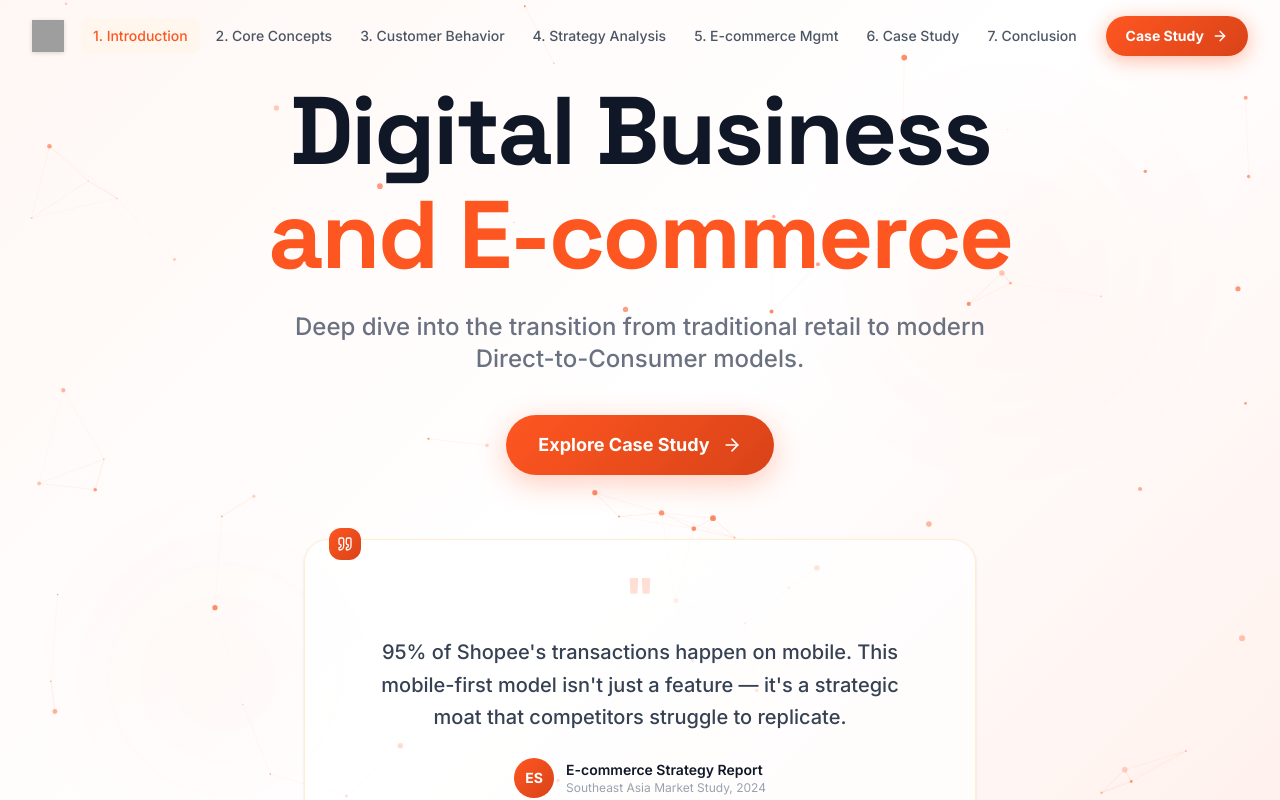
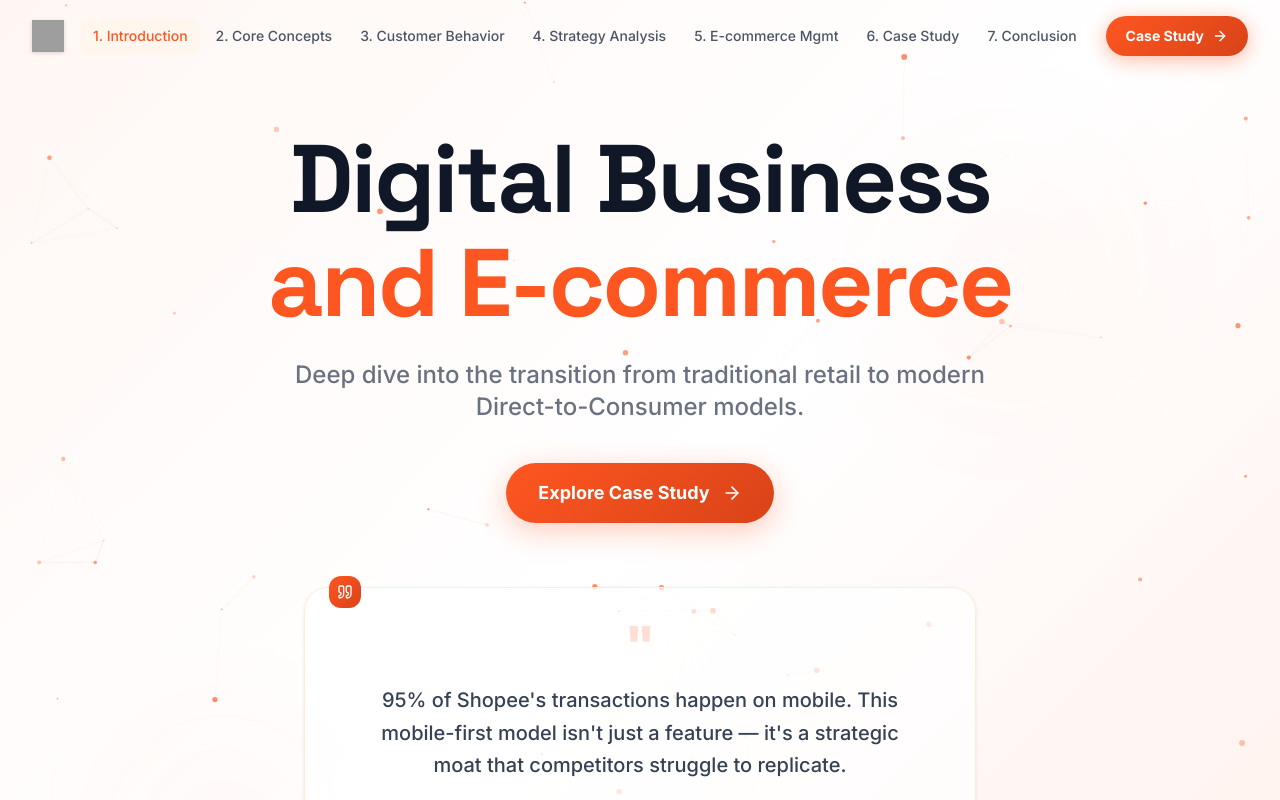
Before and after one commit to baohan08112007/DTB_Assignment_1, a React (Vite) app: page / in a window 1280 px wide. Shown: the top 800 px of the page. Built offline with nearby package versions, Linux system fonts and the light colour scheme; grey boxes are pictures that could not be loaded.

Commit message:
style: Update hero section layout and background for improved aesthetics

```diff
--- a/src/pages/Home.jsx
+++ b/src/pages/Home.jsx
@@ -39,9 +39,14 @@ export default function Home() {
   const heroOpacity = useTransform(scrollYProgress, [0, 0.8], [1, 0]);
 
   return (
-    <section id="hero" ref={heroRef} className="relative min-h-screen flex items-center justify-center overflow-hidden -mt-24">
+    <section
+      id="hero"
+      ref={heroRef}
+      className="relative min-h-screen flex items-center justify-center -mt-24 pb-20"
+      style={{ background: 'linear-gradient(135deg, #fff7f4 0%, #ffffff 50%, #fff0eb 100%)' }}
+    >
       {/* Particle Background */}
-      <div className="absolute inset-0" style={{ background: 'linear-gradient(135deg, #fff7f4 0%, #ffffff 50%, #fff0eb 100%)' }}>
+      <div className="absolute inset-0 pointer-events-none overflow-hidden">
         <ParticleCanvas />
       </div>
 
@@ -59,7 +64,7 @@ export default function Home() {
         style={{ background: 'radial-gradient(circle, #fe562140, transparent 70%)' }}
       />
 
-      <motion.div style={{ y: heroY, opacity: heroOpacity }} className="relative z-10 text-center max-w-5xl mx-auto px-4 pt-20 pb-10">
+      <motion.div style={{ y: heroY, opacity: heroOpacity }} className="relative z-10 text-center max-w-5xl mx-auto px-4 pt-32 pb-16">
         <motion.h1
           initial={{ opacity: 0, y: 40 }}
           animate={{ opacity: 1, y: 0 }}
```
